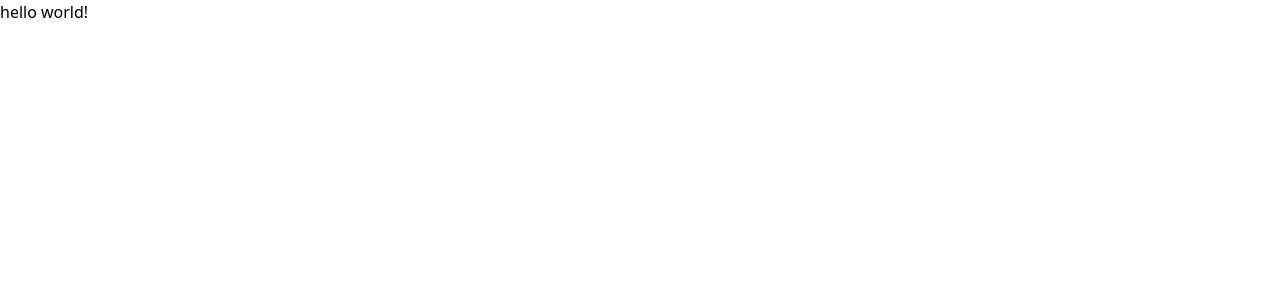
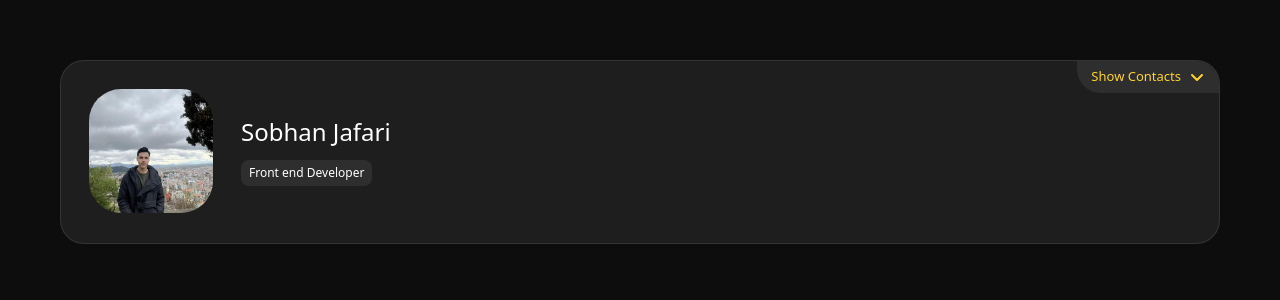
Before and after one commit to sobhanjaferi/portfolio, a Next.js app: page / in a window 1280 px wide. Shown: the top 300 px of the page. Built offline with nearby package versions, Linux system fonts and the light colour scheme.

Commit message:
[ADD] profile section

```diff
--- a/src/app/layout.tsx
+++ b/src/app/layout.tsx
@@ -12,7 +12,10 @@ export default function RootLayout({
   children: React.ReactNode;
 }>) {
   return (
-    <html lang="en">
+    <html
+      lang="en"
+      className="bg-black/95 text-white p-4 sm:p-15 sm:container mx-auto addTransition"
+    >
       <body className="min-h-full flex flex-col">{children}</body>
     </html>
   );
--- a/src/app/page.tsx
+++ b/src/app/page.tsx
@@ -1,7 +1,9 @@
+import Profile from "@/features/profile/profile";
+
 export default function Home() {
   return (
-    <>
-      <h1>hello world!</h1>
-    </>
+    <main>
+      <Profile />
+    </main>
   );
 }
--- a/src/components/iconButton.tsx
+++ b/src/components/iconButton.tsx
@@ -8,7 +8,7 @@ function IconButton({ children, className, ...otherProps }: Props) {
   return (
     <button
       {...otherProps}
-      className={`bg-white/7 addShadow p-2 rounded-lg cursor-pointer active:opacity-30 flex justify-center items-center ${className}`}
+      className={`p-2 cursor-pointer active:opacity-30 flex justify-center items-center ${className}`}
     >
       {children}
     </button>
--- a/src/components/infoItem.tsx
+++ b/src/components/infoItem.tsx
@@ -1,17 +1,20 @@
 import { ComponentProps, ReactNode } from "react";
 import IconButton from "./iconButton";
+import { IconType } from "react-icons";
 
 type Props = ComponentProps<"section"> & {
-  icon: string;
+  icon: IconType;
   title: string;
   info: string;
+  iconSize: number;
 };
 
 function InfoItem({
-  icon,
+  icon: Icon,
   info,
   title,
   className,
+  iconSize,
   ...otherProps
 }: Props): ReactNode {
   return (
@@ -19,8 +22,10 @@ function InfoItem({
       className={`flex justify-start items-center gap-3 sm:gap-6 w-full`}
       {...otherProps}
     >
-      <IconButton className="w-10 sm:w-12 h-10 sm:h-12 text-amber-300">
-        {icon}
+      <IconButton
+        className={`bg-white/5 addShadow rounded-lg w-8 sm:w-11 h-8 sm:h-11 text-amber-300/90 ${className}`}
+      >
+        <Icon size={iconSize} />
       </IconButton>
 
       <div className="min-h-full flex flex-col justify-center items-start">
--- /dev/null
+++ b/src/features/profile/profile.tsx
@@ -0,0 +1,136 @@
+"use client";
+
+import InfoItem from "@/components/infoItem";
+import PictureModal from "@/modal/pictureModal";
+import Image from "next/image";
+import { ReactNode, useEffect, useRef, useState } from "react";
+import { FaAngleDown } from "react-icons/fa6";
+import { MdOutlineMail } from "react-icons/md";
+import { IoLocationOutline } from "react-icons/io5";
+import IconButton from "@/components/iconButton";
+import { FaLinkedin } from "react-icons/fa";
+import { FaGithub } from "react-icons/fa6";
+import { FaGoogle } from "react-icons/fa";
+import { BsTelegram } from "react-icons/bs";
+import Link from "next/link";
+
+function Profile(): ReactNode {
+  const [isOpenMenu, setIsOpenMenu] = useState<boolean>(false);
+
+  const pictureRef = useRef<HTMLDialogElement | null>(null);
+
+  const handleClickOpenMenu = (): void => {
+    setIsOpenMenu((old) => !old);
+  };
+
+  useEffect(() => {
+    const handleMenu = async () => {
+      const menu: string | null = await localStorage.getItem("menu");
+
+      if (menu !== null) {
+        setIsOpenMenu(JSON.parse(menu));
+      }
+    };
+
+    handleMenu();
+  }, []);
+
+  useEffect(() => {
+    localStorage.setItem("menu", JSON.stringify(isOpenMenu));
+  }, [isOpenMenu]);
+
+  const handleOpenPictureModal = (): void => {
+    pictureRef.current?.showModal();
+  };
+
+  return (
+    <div
+      className={`h-28.5 sm:min-h-46 bg-white/7 p-3 sm:p-7 rounded-3xl border border-white/10 flex flex-col justify-start items-start gap-4 sm:gap-7 relative addTransition ${isOpenMenu && "h-77 sm:h-110 lg:h-95"}`}
+    >
+      <PictureModal ref={pictureRef} />
+
+      <section
+        className={`w-full flex justify-start items-center gap-4 sm:gap-7 addTransition pb-3 sm:pb-7 border-b border-white/0 ${isOpenMenu && "border-white/25"}`}
+      >
+        <Image
+          src={"/images/profile.jpeg"}
+          alt="profile img"
+          width={80}
+          height={80}
+          quality={100}
+          className={`w-22 sm:w-31 h-22 sm:h-31 rounded-2xl sm:rounded-4xl active:opacity-30 cursor-pointer`}
+          onClick={handleOpenPictureModal}
+        />
+
+        <div
+          className={`py-1.5 px-3.5 absolute top-0 right-0 bg-white/7 rounded-bl-3xl rounded-tr-3xl text-amber-300 active:opacity-30`}
+          onClick={handleClickOpenMenu}
+        >
+          <section className="flex justify-center items-center gap-2">
+            <p className="hidden text-[13px] sm:inline">Show Contacts</p>
+            <FaAngleDown />
+          </section>
+        </div>
+
+        <div className="flex flex-col justify-between items-start gap-3">
+          <h1 className="text-xl sm:text-2xl">Sobhan Jafari</h1>
+
+          <p className="p-1 px-2 bg-white/7 rounded-lg text-[10px] sm:text-[12px] text-center">
+            Front end Developer
+          </p>
+        </div>
+      </section>
+
+      <section
+        className={`w-full flex flex-col lg:flex-row justify-start items-start gap-3 border-b border-white/0 pb-4 sm:pb-7 ${!isOpenMenu ? "opacity-0 -z-10 transition-all duration-500 ease-in-out" : "transition-all duration-3000 ease-in-out border-white/25"}`}
+      >
+        <InfoItem
+          icon={MdOutlineMail}
+          iconSize={23}
+          info="sobhanjafarii87@gmail.com"
+          title="EMAIL"
+        />
+
+        <InfoItem
+          icon={IoLocationOutline}
+          iconSize={23}
+          info="Alborz , Karaj , Meshkindasht"
+          title="LOCATION"
+        />
+      </section>
+
+      <section
+        className={` w-full flex justify-start items-center gap-1 ${!isOpenMenu ? "opacity-0 -z-10 transition-all duration-500 ease-in-out" : "transition-all duration-3000 ease-in-out"}`}
+      >
+        <IconButton>
+          <Link
+            href={"https://www.linkedin.com/in/sobhan-jafari-681301396/"}
+            target="_blank"
+          >
+            <FaLinkedin className="text-white/35" size={23} />
+          </Link>
+        </IconButton>
+
+        <IconButton>
+          <Link href={"https://github.com/sobhanjaferi"} target="_blank">
+            <FaGithub className="text-white/35" size={23} />
+          </Link>
+        </IconButton>
+
+        <IconButton>
+          <Link href={"https://mail.google.com/mail"} target="_blank">
+            <FaGoogle className="text-white/35" size={23} />
+          </Link>
+        </IconButton>
+
+        <IconButton>
+          <Link href={"https://web.telegram.org/@sot837"} target="_blank">
+            <BsTelegram className="text-white/35" size={23} />
+          </Link>
+        </IconButton>
+      </section>
+    </div>
+  );
+}
+
+export default Profile;
--- a/src/modal/pictureModal.tsx
+++ b/src/modal/pictureModal.tsx
@@ -1,16 +1,22 @@
+import IconButton from "@/components/iconButton";
 import Image from "next/image";
 import { ComponentProps, RefObject } from "react";
+import { IoIosCloseCircleOutline } from "react-icons/io";
 
 type Props = ComponentProps<"dialog"> & {
   ref: RefObject<HTMLDialogElement | null>;
 };
 
 function PictureModal({ ref, ...otherProps }: Props) {
+  const handleClosePictureModal = (): void => {
+    ref.current?.close();
+  };
+
   return (
     <dialog
       ref={ref}
       {...otherProps}
-      className="rounded-3xl outline-0 m-auto backdrop:backdrop-blur-sm"
+      className="rounded-3xl outline-0 m-auto backdrop:backdrop-blur-sm relative"
     >
       <Image
         src={"/images/profile.jpeg"}
@@ -19,6 +25,13 @@ function PictureModal({ ref, ...otherProps }: Props) {
         height={200}
         className="rounded-3xl sm:w-100 sm:h-100"
       />
+
+      <IconButton
+        onClick={handleClosePictureModal}
+        className="absolute top-3 left-3 text-5xl focus:outline-0"
+      >
+        <IoIosCloseCircleOutline />
+      </IconButton>
     </dialog>
   );
 }
```
Also changed, not shown: public/images/profile.jpeg (added).
